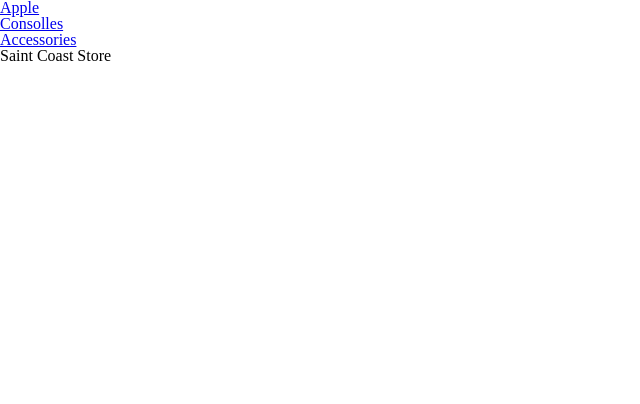
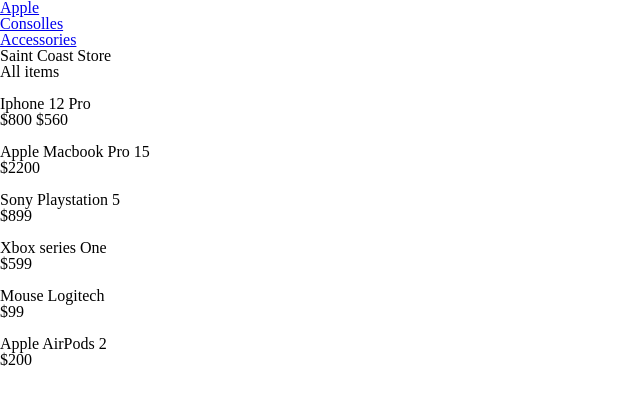
Before and after one commit to VadimBagrov/Online-shop-Pet-project-, a plain HTML site: page Saint Coast Store/src/index.html in a window 1280 px wide. Shown: the whole page, without its empty margins (0-640 px from the left). Drawn offline with Linux system fonts and the light colour scheme.

Commit message:
Update 08.10.2022

```diff
--- a/Saint Coast Store/src/index.html
+++ b/Saint Coast Store/src/index.html
@@ -38,18 +38,30 @@
     <section>
         <div>
             <!-- item card -->
+            <h1 class="">All items</h1>
             <div><img src="" alt="" class="card-image">
-
+                <p>Iphone 12 Pro</p>
+                <p>$800 $560</p>
             </div>
             <div><img src="" alt="" class="card-image">
+                <p>Apple Macbook Pro 15</p>
+                <p>$2200</p>
             </div>
             <div><img src="" alt="" class="card-image">
+                <p>Sony Playstation 5</p>
+                <p>$899</p>
             </div>
             <div><img src="" alt="" class="card-image">
+                <p>Xbox series One</p>
+                <p>$599</p>
             </div>
             <div><img src="" alt="" class="card-image">
+                <p>Mouse Logitech</p>
+                <p>$99</p>
             </div>
             <div><img src="" alt="" class="card-image">
+                <p>Apple AirPods 2 </p>
+                <p>$200</p>
             </div>
         </div>
     </section>
```
